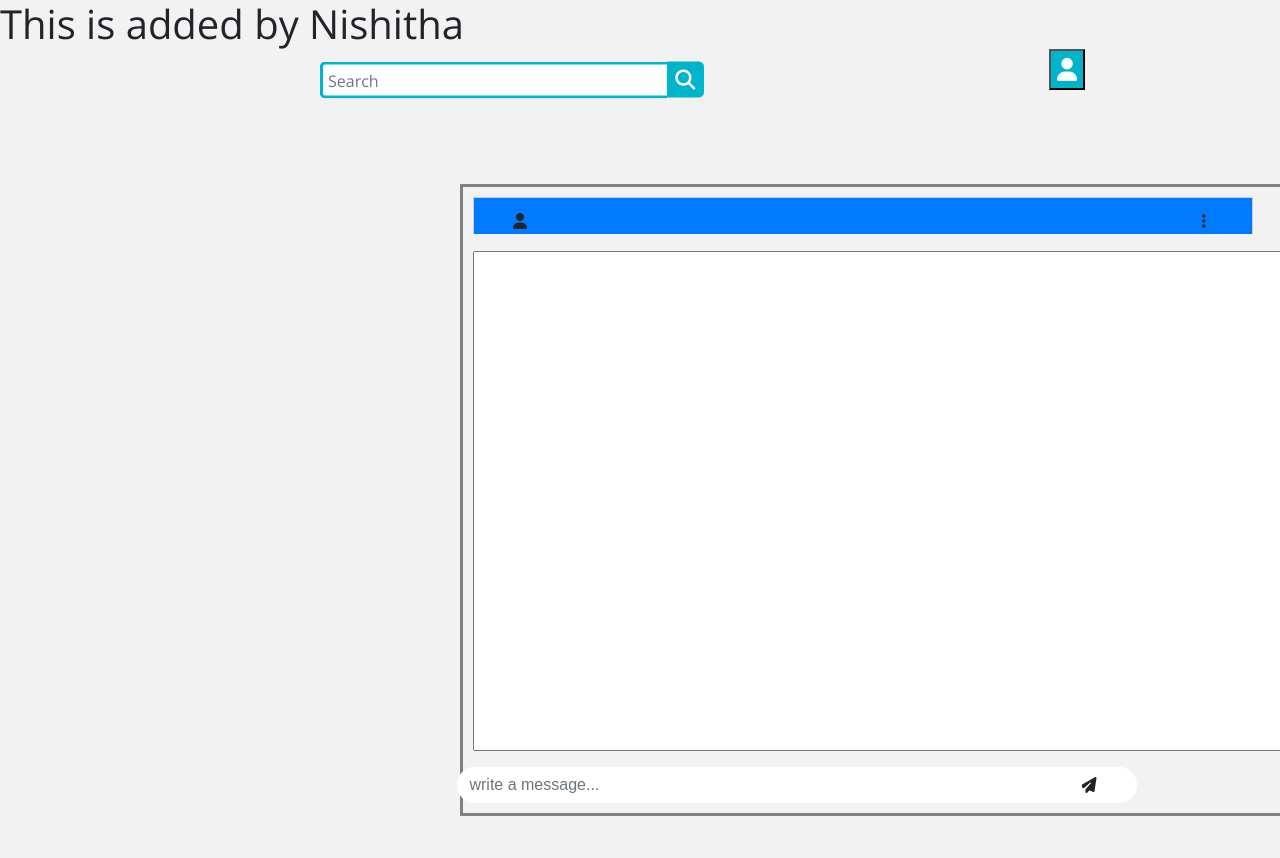
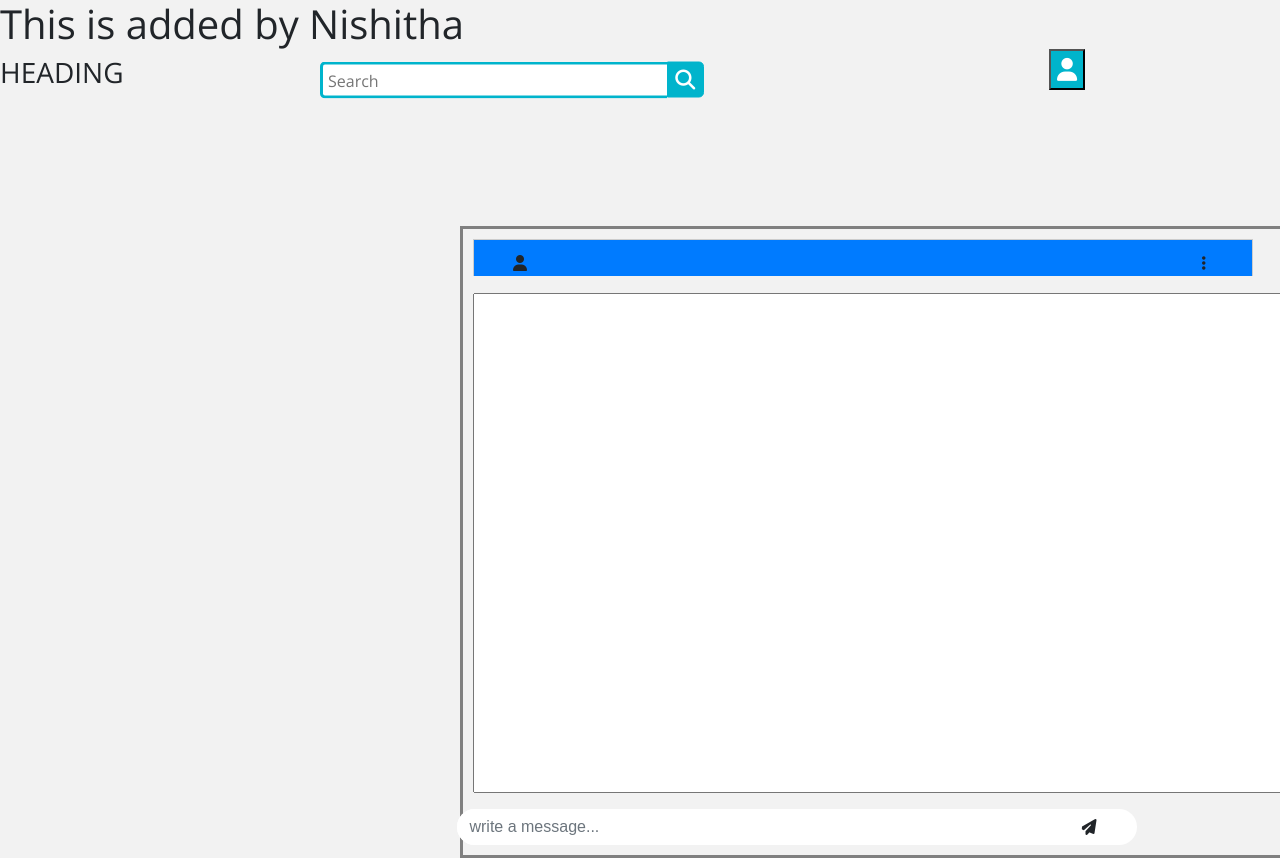
Before and after one commit to projectChatapp/chat-App, a website: page main.html in a window 1280 px wide. Shown: the top 858 px of the page. Before the commit the page ends 816 px from the top, so only its background shows below. Drawn offline with nearby package versions, Linux system fonts and the light colour scheme.

Commit message:
created heading

```diff
--- a/main.html
+++ b/main.html
@@ -16,6 +16,7 @@
 </head>
 <body>
     <h1> This is added by Nishitha</h1>
+    <h3> HEADING </h3>
         <div class="wrap">
             <div class="search">
                <input type="text" class="searchTerm" placeholder="Search">
```
